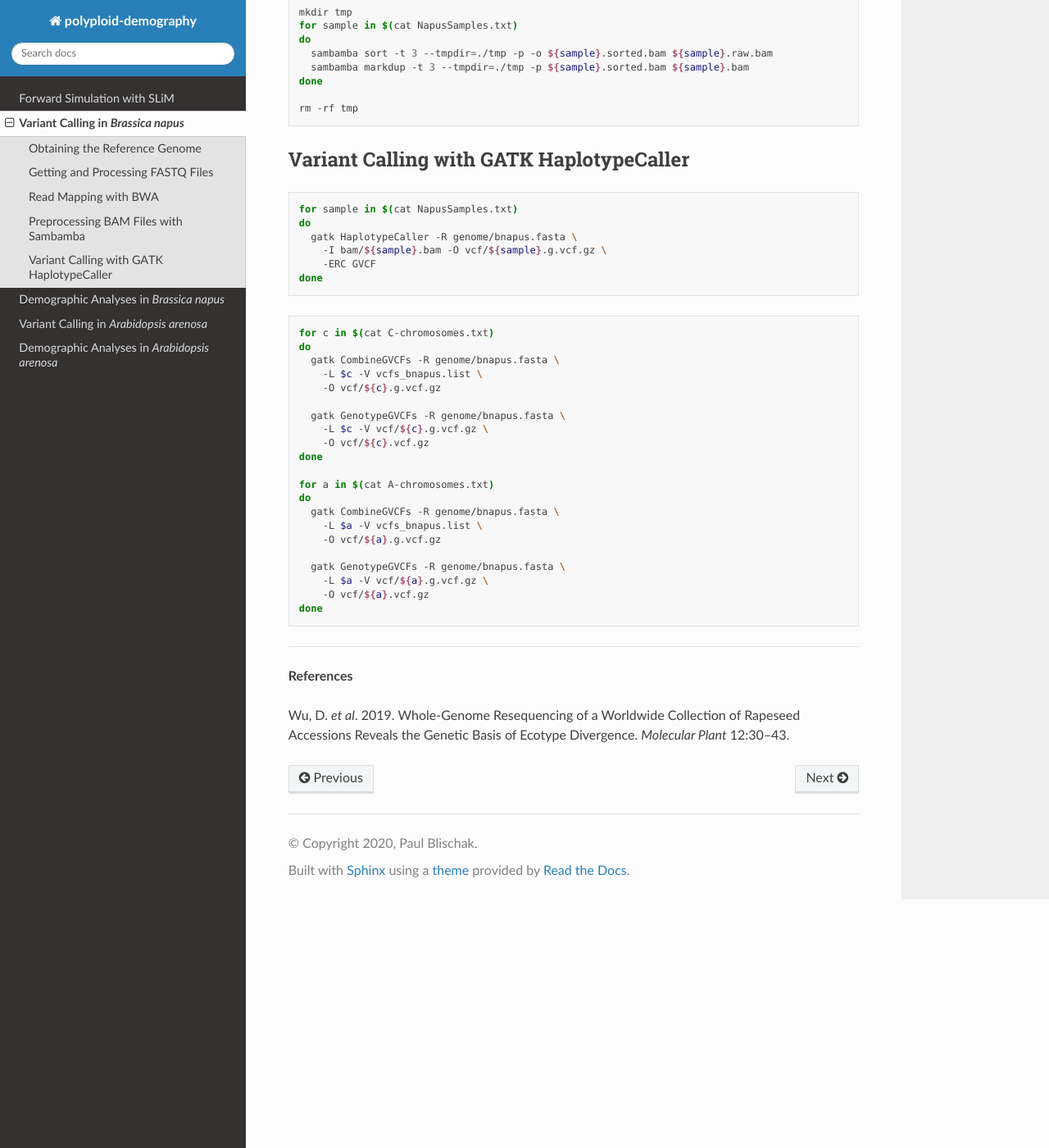
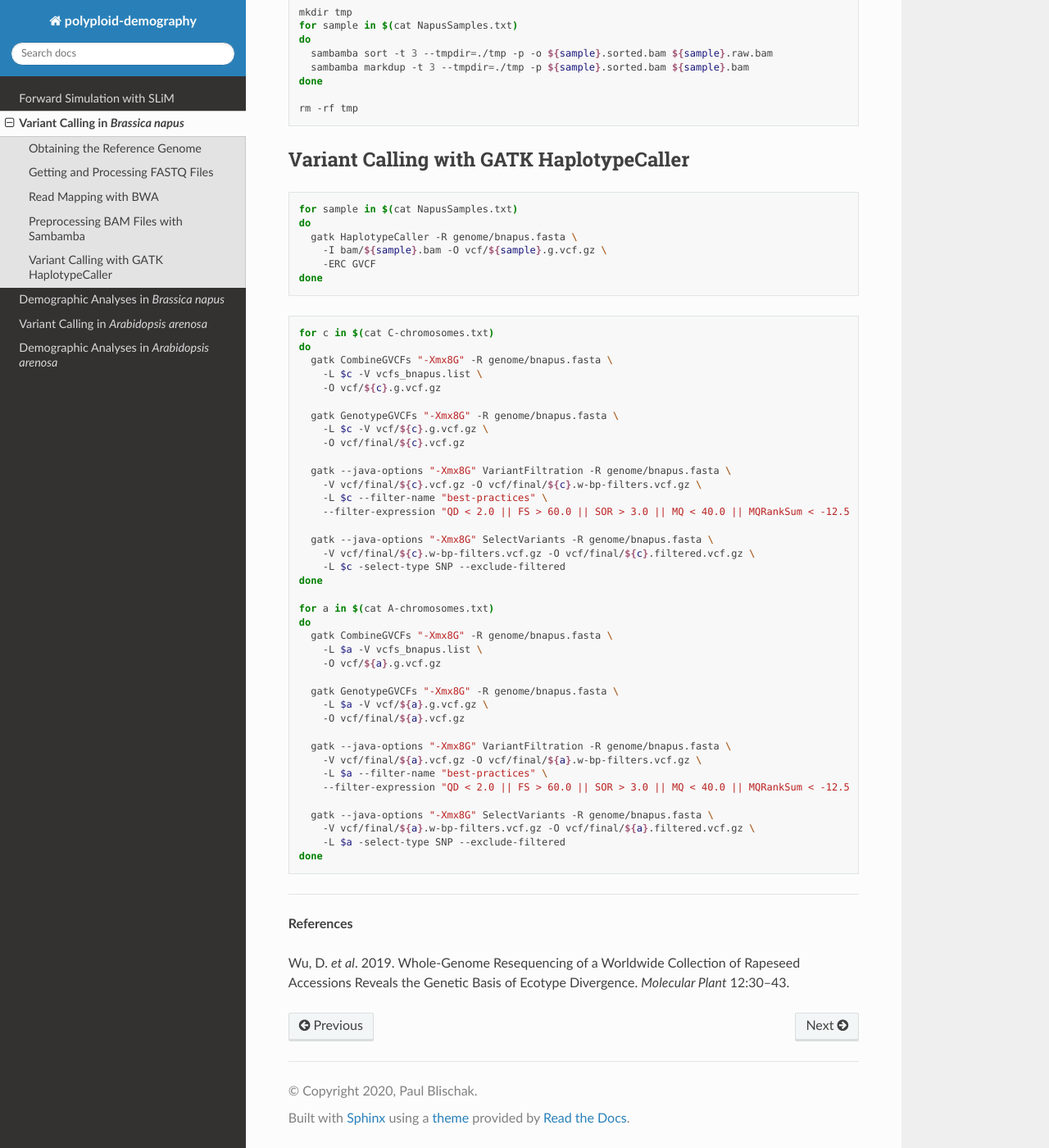
Before and after one commit to pblischak/polyploid-demography, a Sphinx documentation site: the page built from docs/bnapus_snp.rst, in a window 1280 px wide and 1400 px high, scrolled down 2000 px. Shown: the whole window at 82% size. Built offline with Sphinx 7.4.7 and the Read the Docs theme 2.0.0, drawn with Linux system fonts in a browser that asks for light colours.

Commit message:
adding variant filtering steps to bnapus

```diff
--- a/docs/bnapus_snp.rst
+++ b/docs/bnapus_snp.rst
@@ -141,24 +141,42 @@ Variant Calling with GATK HaplotypeCaller
 
   for c in $(cat C-chromosomes.txt)
   do
-    gatk CombineGVCFs -R genome/bnapus.fasta \
+    gatk CombineGVCFs "-Xmx8G" -R genome/bnapus.fasta \
       -L $c -V vcfs_bnapus.list \
       -O vcf/${c}.g.vcf.gz
 
-    gatk GenotypeGVCFs -R genome/bnapus.fasta \
+    gatk GenotypeGVCFs "-Xmx8G" -R genome/bnapus.fasta \
       -L $c -V vcf/${c}.g.vcf.gz \
-      -O vcf/${c}.vcf.gz
+      -O vcf/final/${c}.vcf.gz
+
+    gatk --java-options "-Xmx8G" VariantFiltration -R genome/bnapus.fasta \
+      -V vcf/final/${c}.vcf.gz -O vcf/final/${c}.w-bp-filters.vcf.gz \
+      -L $c --filter-name "best-practices" \
+      --filter-expression "QD < 2.0 || FS > 60.0 || SOR > 3.0 || MQ < 40.0 || MQRankSum < -12.5 || ReadPosRankSum < -8.0"
+
+    gatk --java-options "-Xmx8G" SelectVariants -R genome/bnapus.fasta \
+      -V vcf/final/${c}.w-bp-filters.vcf.gz -O vcf/final/${c}.filtered.vcf.gz \
+      -L $c -select-type SNP --exclude-filtered
   done
 
   for a in $(cat A-chromosomes.txt)
   do
-    gatk CombineGVCFs -R genome/bnapus.fasta \
+    gatk CombineGVCFs "-Xmx8G" -R genome/bnapus.fasta \
       -L $a -V vcfs_bnapus.list \
       -O vcf/${a}.g.vcf.gz
 
-    gatk GenotypeGVCFs -R genome/bnapus.fasta \
+    gatk GenotypeGVCFs "-Xmx8G" -R genome/bnapus.fasta \
       -L $a -V vcf/${a}.g.vcf.gz \
-      -O vcf/${a}.vcf.gz
+      -O vcf/final/${a}.vcf.gz
+
+    gatk --java-options "-Xmx8G" VariantFiltration -R genome/bnapus.fasta \
+      -V vcf/final/${a}.vcf.gz -O vcf/final/${a}.w-bp-filters.vcf.gz \
+      -L $a --filter-name "best-practices" \
+      --filter-expression "QD < 2.0 || FS > 60.0 || SOR > 3.0 || MQ < 40.0 || MQRankSum < -12.5 || ReadPosRankSum < -8.0"
+
+    gatk --java-options "-Xmx8G" SelectVariants -R genome/bnapus.fasta \
+      -V vcf/final/${a}.w-bp-filters.vcf.gz -O vcf/final/${a}.filtered.vcf.gz \
+      -L $a -select-type SNP --exclude-filtered
   done
 
 ----
```
